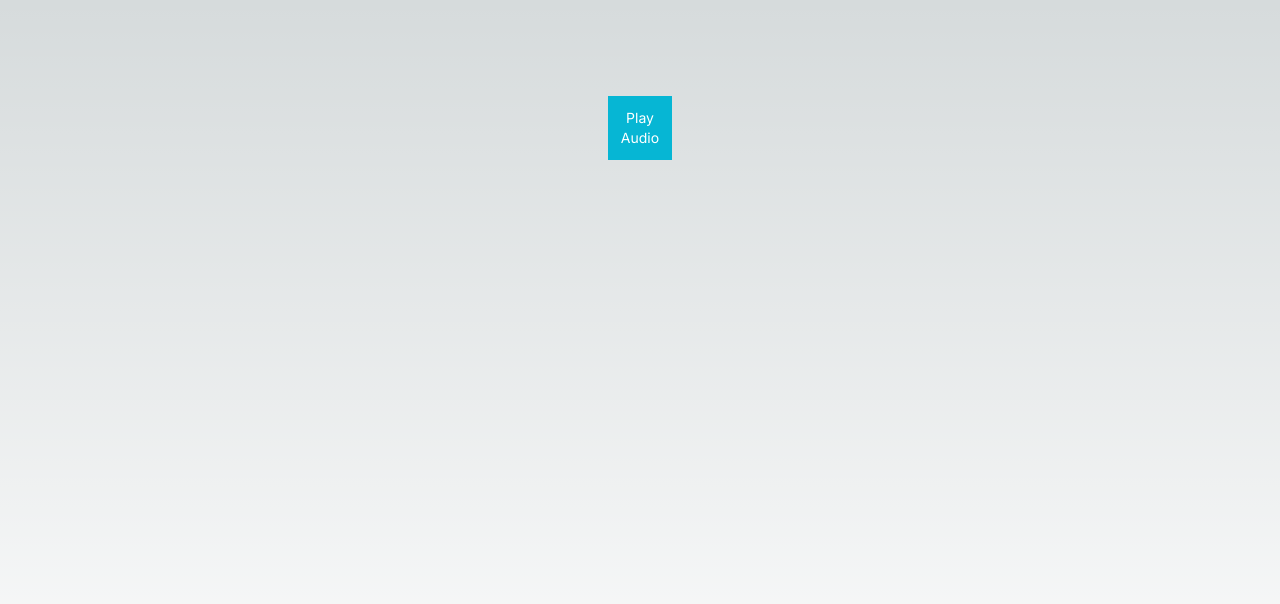
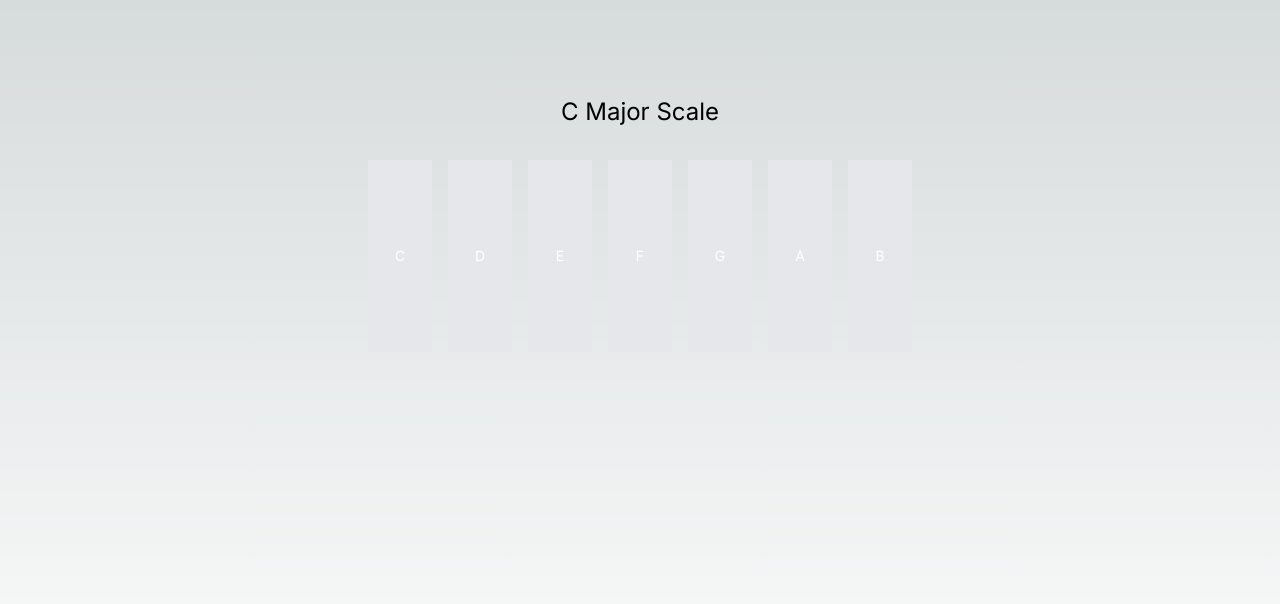
Before and after one commit to Ethan-Greaves/Piano-Sim, a Next.js app: page / in a window 1280 px wide. Shown: the top 604 px of the page. Built offline with nearby package versions, Linux system fonts and the light colour scheme.

Commit message:
Create scale

```diff
--- a/src/app/page.tsx
+++ b/src/app/page.tsx
@@ -1,11 +1,14 @@
 import Image from 'next/image'
 import Key from '@/components/key/key'
-import SoundButton from '@/components/soundButton/soundButton'
+import Note from '@/components/note/note'
+import Scale from '@/components/scale/scale'
 
 export default function Home() {
+
   return (
-    <main className="flex min-h-screen flex-col items-center justify-between p-24">
-      <SoundButton audioFile='/audio/sample.mp3' />
+    <main className="flex min-h-screen flex-col items-center p-24">
+      <h1 className='text-2xl pb-8 align-left'>C Major Scale</h1>
+      <Scale />
     </main>
   )
 }
--- /dev/null
+++ b/src/components/note/note.tsx
@@ -0,0 +1,30 @@
+'use client';
+
+import React, { useEffect, useState } from 'react';
+
+interface NoteProps {
+    audioFile: string,
+    text?: string
+}
+
+const Note: React.FC<NoteProps> = (props) => {
+    const playAudio = () => {
+        const audio = new Audio(props.audioFile);
+        audio.play();
+    };
+
+    return (
+        <div>
+            <button onClick={playAudio} className='w-16 h-48 mx-2 bg-gray-200 text-white text-sm'>
+                {props.text}
+            </button>
+        </div>
+    );
+};
+
+Note.defaultProps = {
+    audioFile: '',
+    text: 'Note',
+};
+
+export default Note;
--- /dev/null
+++ b/src/components/scale/scale.tsx
@@ -0,0 +1,21 @@
+import React from 'react';
+import Note from '@/components/note/note';
+
+interface ScaleProps {
+
+}
+
+const Scale: React.FC<ScaleProps> = () => {
+    const cMajorKeys = ['C', 'D', 'E', 'F', 'G', 'A', 'B'];
+
+    return (
+        <div className='flex'>
+            {cMajorKeys.map((key) => (
+                <Note key={key} text={key} audioFile='/audio/samplePiano.wav' />
+            )
+            )}
+      </div>
+    );
+};
+
+export default Scale;
--- a/src/components/soundButton/soundButton.tsx
+++ /dev/null
@@ -1,28 +0,0 @@
-'use client';
-
-import React, { useEffect, useState } from 'react';
-
-interface SoundButtonProps {
-    audioFile: string,
-}
-
-const SoundButton: React.FC<SoundButtonProps> = (props) => {
-
-    const playAudio = () => {
-        const audioContext = new AudioContext();
-        const audio = new Audio(props.audioFile);
-        const source = audioContext.createMediaElementSource(audio);
-        source.connect(audioContext.destination);
-        audio.play();
-    };
-
-    return (
-        <div>
-            <button onClick={playAudio} className='w-16 h-16 bg-cyan-500 text-white text-sm'>
-                Play Audio
-            </button>
-        </div>
-    );
-};
-
-export default SoundButton;
```
Also changed, not shown: 2 other files (tests, documents, lock files or other folders).
